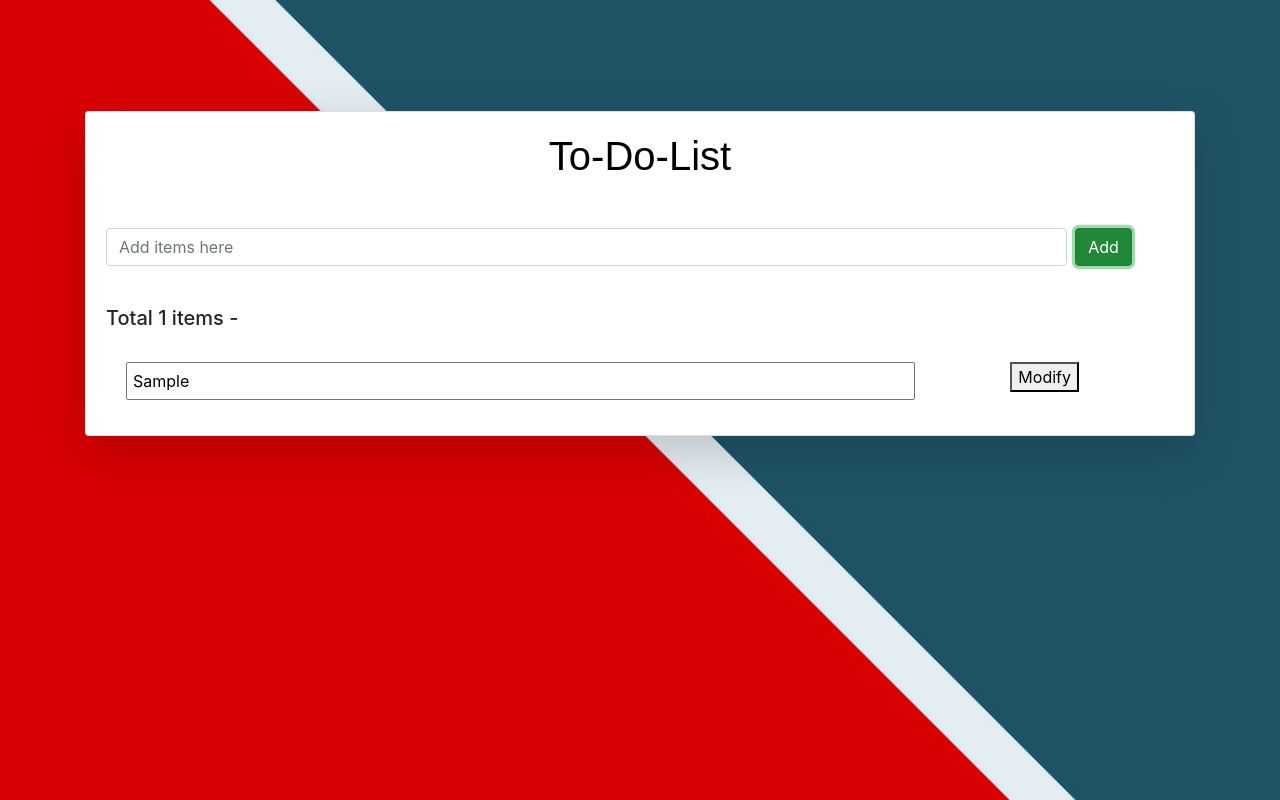
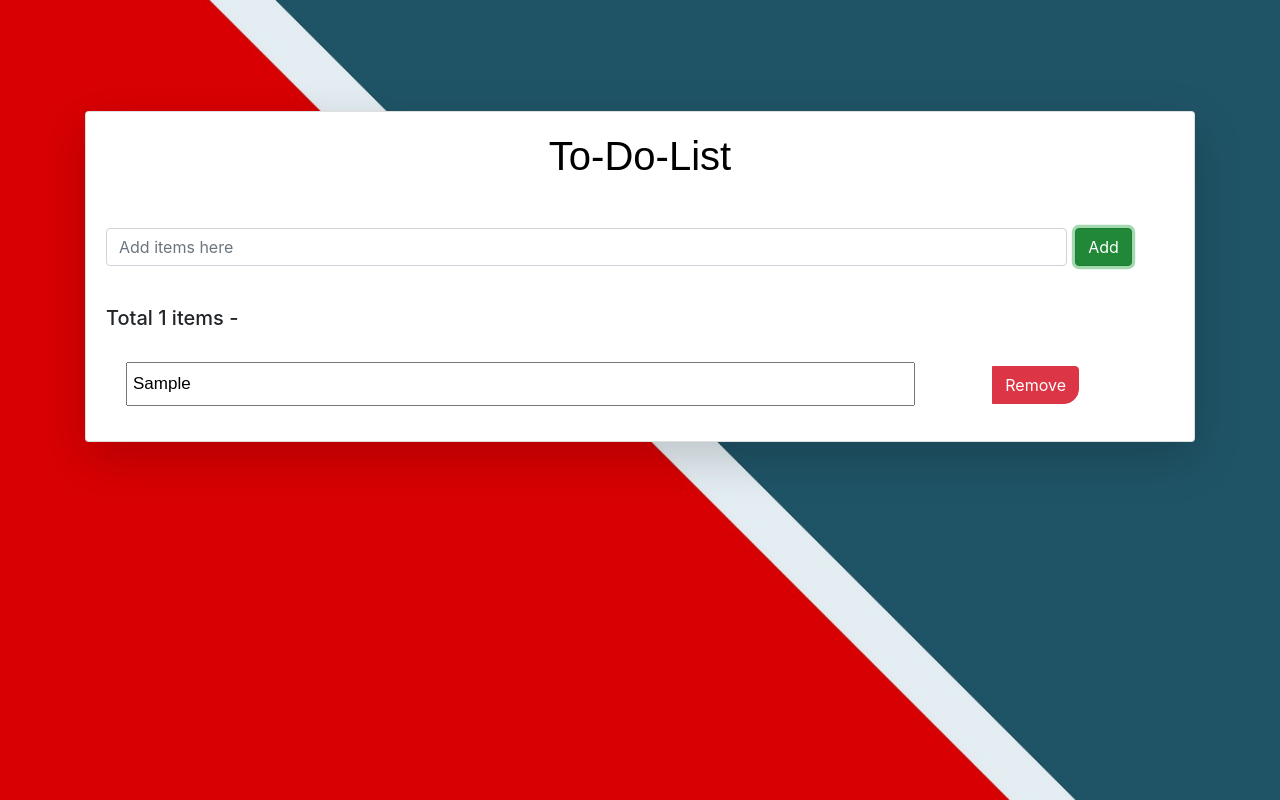
Before and after one commit to aryanshridhar/ReactJs-To-Do-List, a React (Create React App) app: page / in a window 1280 px wide. Both pictures are taken after typing "Sample" into the empty fields and a click on the button "Add". Built offline with nearby package versions, Linux system fonts and the light colour scheme; a web font is replaced by a local one.

Commit message:
Final commit

```diff
--- a/public/style.css
+++ b/public/style.css
@@ -5,8 +5,4 @@ body{
     background-image: url('./back.jpg');
     background-repeat: no-repeat;
     background-size: cover;
-    /* background-size: 100% 14000%; */
 }
-.card{
-    /* height: 60vh; */
-}
--- a/src/App.js
+++ b/src/Components/App.js
@@ -1,7 +1,6 @@
 import React, { Component } from 'react'
 import Heading from './Heading';
 import Bar from './Bar';
-import ListGroup  from './ListGroup';
 
 export default class App extends Component {
     render() {
--- a/src/Bar.js
+++ b/src/Components/Bar.js
@@ -1,6 +1,6 @@
 import React, { Component } from 'react'
 import ListGroup from './ListGroup';
-// import Styles from './Bar.module.css'
+import Styles from './Bar.module.css';
 
 class Bar extends Component {
 
@@ -14,15 +14,25 @@ class Bar extends Component {
         e.preventDefault();
         for(let i=0;i<this.state.items.length;i++)
         {
-            if(this.state.items[i].toLowerCase() === e.target[0].value.toLowerCase())
+            if(this.state.items[i].toLowerCase().trim() === e.target[0].value.toLowerCase().trim())
             {
                 this.setState({error : 'The item already exists in your list'});
+                this.state.error = 'The item already exists in your list';
+            }
+            else{
+                this.setState({error : ''});
+                this.state.error = '';
             }
         }
-        this.state.items.push(e.target[0].value);
-        this.setState({items : this.state.items});
-        console.log(this.state.items);
-        e.target[0].value = '';
+        if (this.state.error === ''){
+            console.log('lolol')
+            this.state.items.push(e.target[0].value);
+            this.setState({items : this.state.items});
+            console.log(this.state.items);
+            e.target[0].value = '';
+        }
+        localStorage.setItem('List',this.state.items);
+        console.log(typeof(localStorage.getItem('List')));
     }
 
     render() {
@@ -36,7 +46,7 @@ class Bar extends Component {
                         <input type="text" required className = "form-control mb-2 mr-sm-2" style = {toSpeciy} placeholder="Add items here"></input>
                         <button type="submit" className="btn btn-success mb-2">Add</button>
                     </form>
-                    <p className = 'text-left'>{this.state.error}</p>
+                    <p className = {'text-left' + " " + Styles.error}>{this.state.error}</p>
                 </div>
                 <ListGroup items = {this.state.items}/>
             </React.Fragment>
--- /dev/null
+++ b/src/Components/Bar.module.css
@@ -0,0 +1,3 @@
+.error{
+    color: #C82333;
+}
--- a/src/ListGroup.js
+++ b/src/Components/ListGroup.js
@@ -6,14 +6,8 @@ export default class ListGroup extends Component {
     state = {
         display : 'none',
         read : true,
-        value : this.props.items,
+        value : this.props.items
     }
-
-    hoverhandle = (e) =>
-    {
-        this.setState({display : 'inline'})
-    }
-
     hoverouthandle = () =>
     {
         this.setState({display : 'none'})
@@ -21,7 +15,7 @@ export default class ListGroup extends Component {
 
     deletehandle = (e) =>
     {
-        delete this.props.items[e.target.getAttribute('pressed')];
+        this.state.value.splice(e.target.getAttribute('pressed') , 1);
         console.log(this.props.items);
         this.hoverouthandle();
 
@@ -37,6 +31,7 @@ export default class ListGroup extends Component {
     {
         this.state.value[e.target.getAttribute('pressed')] = e.target.value;
         this.setState({value : this.state.value});
+        this.setState({display : 'inline-block'})
     }
 
     donemodify = (e) =>
@@ -44,6 +39,7 @@ export default class ListGroup extends Component {
         e.preventDefault();
         this.state.value[e.target.getAttribute('pressed')] = e.target.value;
         this.setState({value : this.state.value});
+        this.setState({display : 'none'})
     }
 
     render(props) {
@@ -59,13 +55,15 @@ export default class ListGroup extends Component {
                             {
                             this.state.value.map((value , index) => {
                                 return(
-                                    <div key = {index} className = {'row' + " " + Styles.set} onMouseEnter = {this.hoverhandle} onMouseLeave = {this.hoverouthandle}>
+                                    <div key = {index} className = {'row' + " " + Styles.set}>
                                         <div className = 'col-10 text-left'>
                                             <input className = {Styles.inputtag} pressed = {index} type = 'text' onChange = {this.handlechange} value = {value}></input>
                                         </div>
-                                        <div className = 'col-2 text-right'>
-                                            <button onClick = {this.donemodify}>Modify</button>
-                                            <button pressed = {index} style = {this.state} onClick = {this.deletehandle} className = {Styles.but}>Delete</button>
+                                        <div className = 'col-2 text-right mt-1'>
+                                            <div className ="btn-group" role="group" aria-label="Basic example">
+                                            <button style = {this.state} onClick = {this.donemodify} className = {'btn btn-info mr-2'+ " " + Styles.but + " " + Styles.but1}>Modify</button>
+                                            <button pressed = {index} onClick = {this.deletehandle} className = {'btn btn-danger' + ' ' + Styles.but}>Remove</button>
+                                            </div>
                                         </div>
                                     </div>
                                 )
--- /dev/null
+++ b/src/Components/ListGroup.module.css
@@ -0,0 +1,23 @@
+.listview{
+    width: 60%;
+    background-color: white;
+    padding : 1%;
+}
+.inputtag
+{
+    width:100%;
+    padding : 7px 0px 7px 5px;
+    font-family:'Arial';
+    font-size: 17px;
+}
+.set{
+    padding : 0px 20px 15px 20px;
+    margin-right: 60px;
+}
+.but{
+    border-top-left-radius: 15px;
+    border-bottom-right-radius: 15px;
+}
+.btn1{
+    border-top-left-radius: 15px;
+}
--- a/src/ListGroup.module.css
+++ /dev/null
@@ -1,14 +0,0 @@
-.listview{
-    width: 60%;
-    background-color: white;
-    padding : 1%;
-}
-.inputtag
-{
-    width:100%;
-    padding: 5px;
-}
-.set{
-    padding : 0px 20px 15px 20px;
-    margin-right: 60px;
-}
--- a/src/index.js
+++ b/src/index.js
@@ -1,5 +1,5 @@
 import React from "react";
 import ReactDOM from "react-dom";
-import App from './App.js'
+import App from './Components/App'
 
 ReactDOM.render(<App/> , document.getElementById('root'));
```
Also changed, not shown: src/Searchbar.js (deleted, +0 -11 lines), public/icon.png, src/Bar.module.css (deleted), src/Components/Heading.js (renamed from src/Heading.js), src/Components/Heading.module.css (renamed from src/Heading.module.css), 1 other file (tests, documents, lock files or other folders).
